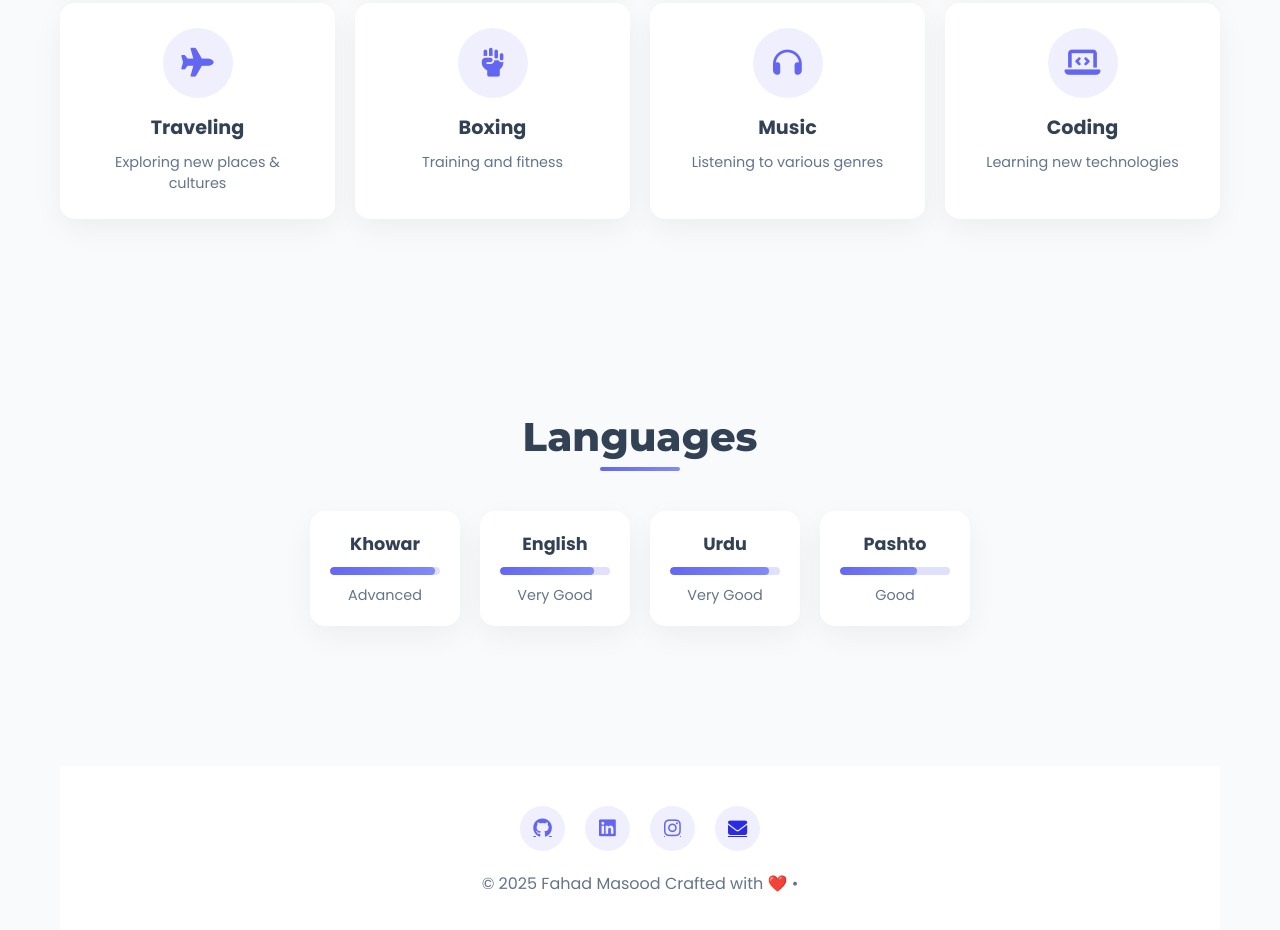
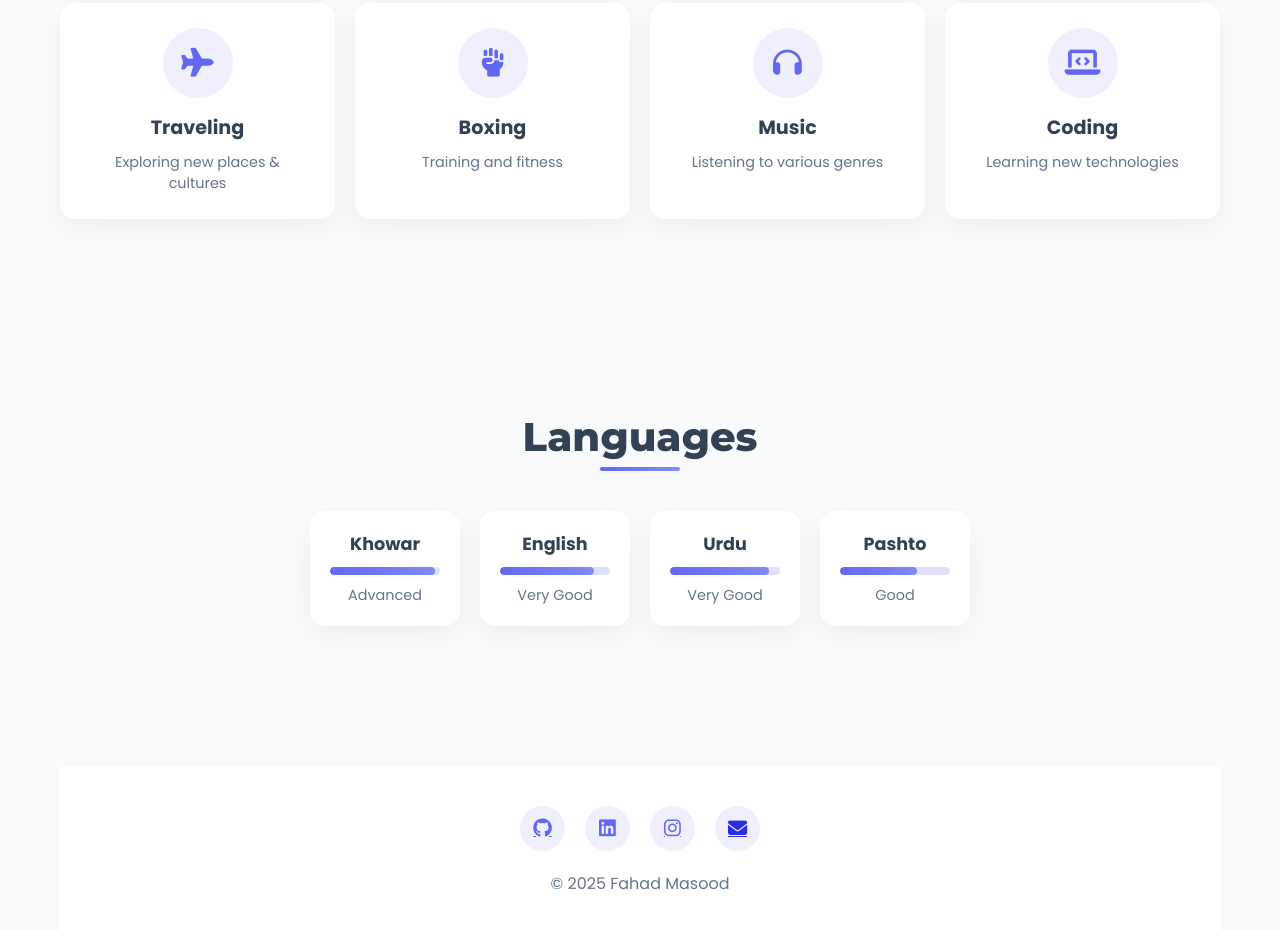
Before and after one commit to fahadmasood910-tech/My-portfolio, a plain HTML site: page index.html in a window 1280 px wide. Shown: the part 4663-5593 px from the top of the page. Drawn offline with nearby package versions, Linux system fonts and the light colour scheme.

Commit message:
Update index.html

```diff
--- a/index.html
+++ b/index.html
@@ -1415,7 +1415,7 @@
         <a href="https://www.instagram.com/fahad___masood?igsh=MTdvazZlZzM3cm50ZQ==" class="social-link"><i class="fa-brands fa-instagram"></i></a>
         <a href="mailto:fahadmasood910@gmail.com" class="social-link" style="color:#2b2be6;"><i class="fa-solid fa-envelope"></i></a>
       </div>
-      <p>© 2025 Fahad Masood Crafted with ❤️ • </p>
+      <p>© 2025 Fahad Masood  </p>
     </footer>
   </div>
 
@@ -1655,4 +1655,5 @@
     });
   </script>
 </body>
+
 </html>
```
